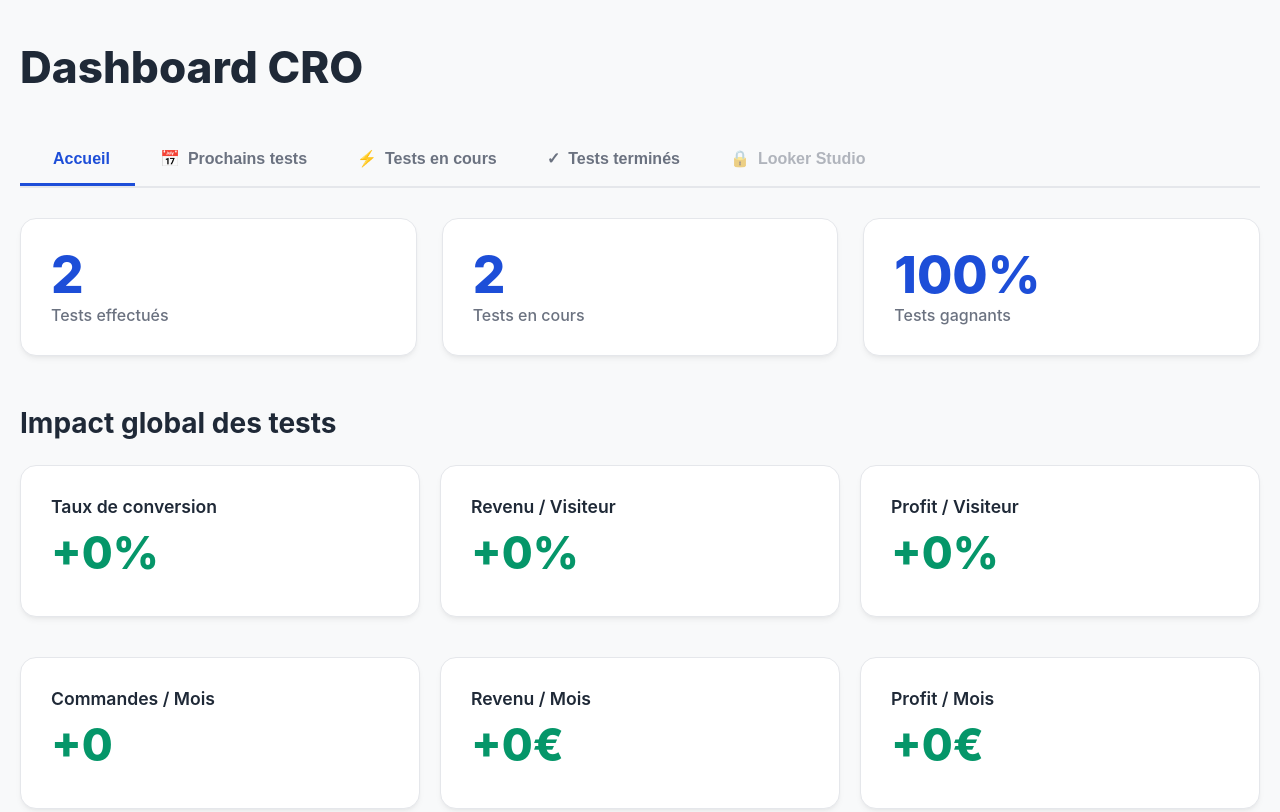
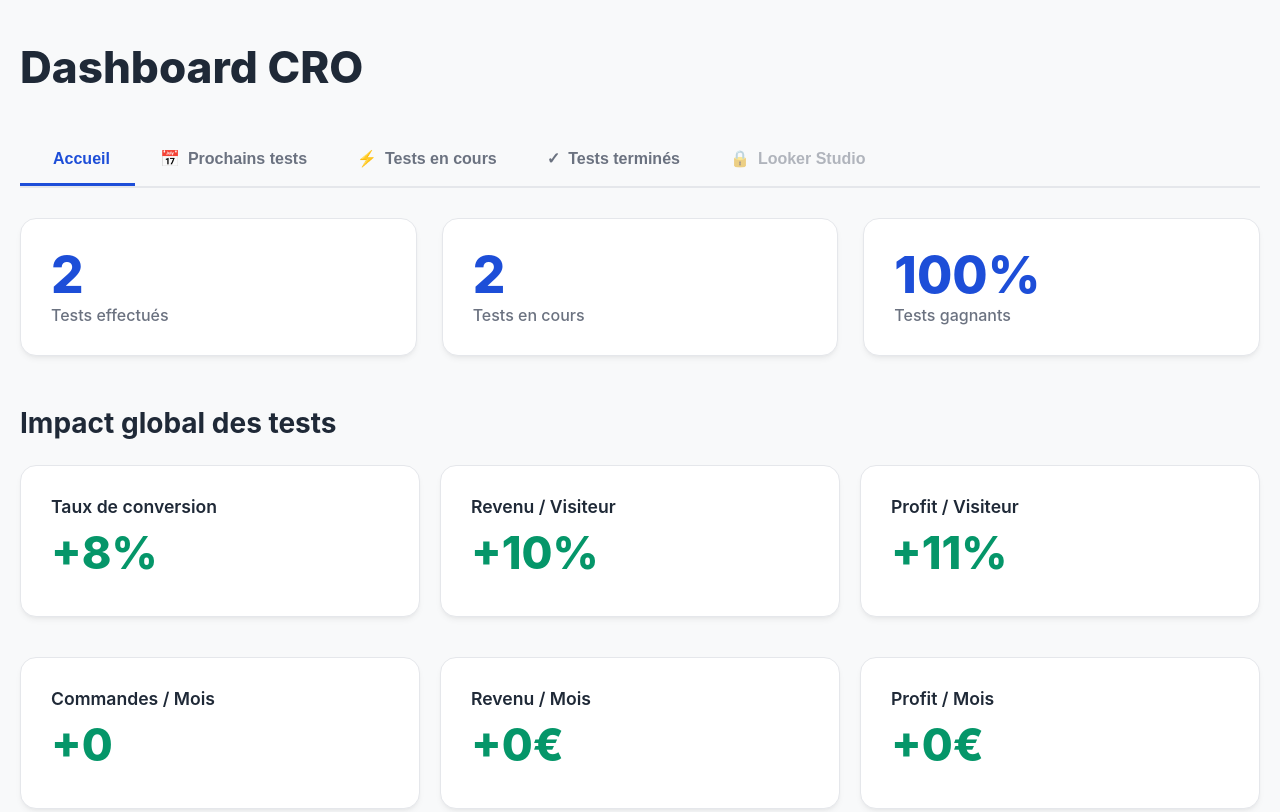
Before and after one commit to martinprovost/dashboard-cro-jm, a plain HTML site: page index.html in a window 1280 px wide. Shown: the top 812 px of the page. Drawn offline with Linux system fonts and the light colour scheme.

Commit message:
Update index.html
Ajout calcul automatique cards impact accueil

```diff
--- a/index.html
+++ b/index.html
@@ -1132,10 +1132,85 @@ async function updateHomeKPIs() {
     }
 }
 
+// Fonction pour extraire la valeur numérique d'une string (ex: "+10%" -> 10)
+function extractNumericValue(value) {
+    if (!value || value === '' || value === 'En attente' || value === 'null') return null;
+    // Enlever le "+" ou "-" et le "%", puis convertir en nombre
+    const numStr = value.replace(/[+%]/g, '');
+    const num = parseFloat(numStr);
+    return isNaN(num) ? null : num;
+}
+
+// Fonction pour mettre à jour les KPIs d'impact global
+async function updateImpactKPIs() {
+    try {
+        const response = await fetch('data/tests-termines.json');
+        const terminesData = await response.json();
+
+        if (terminesData.length === 0) {
+            // Aucun test terminé, on laisse les valeurs à 0
+            return;
+        }
+
+        // Variables pour calculer les moyennes
+        let totalConversion = 0;
+        let countConversion = 0;
+
+        let totalRevenu = 0;
+        let countRevenu = 0;
+
+        let totalProfit = 0;
+        let countProfit = 0;
+
+        // Parcourir tous les tests terminés
+        terminesData.forEach(test => {
+            // Conversion
+            const conversionValue = extractNumericValue(test.conversionRate);
+            if (conversionValue !== null) {
+                totalConversion += conversionValue;
+                countConversion++;
+            }
+
+            // Revenu/Visiteur
+            const revenuValue = extractNumericValue(test.revenuePerVisitor);
+            if (revenuValue !== null) {
+                totalRevenu += revenuValue;
+                countRevenu++;
+            }
+
+            // Profit/Visiteur
+            const profitValue = extractNumericValue(test.profitPerVisitor);
+            if (profitValue !== null) {
+                totalProfit += profitValue;
+                countProfit++;
+            }
+        });
+
+        // Calculer les moyennes
+        const avgConversion = countConversion > 0 ? Math.round(totalConversion / countConversion) : 0;
+        const avgRevenu = countRevenu > 0 ? Math.round(totalRevenu / countRevenu) : 0;
+        const avgProfit = countProfit > 0 ? Math.round(totalProfit / countProfit) : 0;
+
+        // Mettre à jour les valeurs dans le DOM
+        document.querySelector('.impact-cards-grid .impact-card:nth-child(1) .impact-main-value').textContent =
+            avgConversion > 0 ? `+${avgConversion}%` : '+0%';
+
+        document.querySelector('.impact-cards-grid .impact-card:nth-child(2) .impact-main-value').textContent =
+            avgRevenu > 0 ? `+${avgRevenu}%` : '+0%';
+
+        document.querySelector('.impact-cards-grid .impact-card:nth-child(3) .impact-main-value').textContent =
+            avgProfit > 0 ? `+${avgProfit}%` : '+0%';
+
+    } catch (error) {
+        console.error('Erreur lors de la mise à jour des KPIs d\'impact:', error);
+    }
+}
+
 // Charger les tests au chargement de la page
 document.addEventListener('DOMContentLoaded', function() {
     // Mettre à jour les KPIs d'abord
     updateHomeKPIs();
+    updateImpactKPIs();
 
     // Puis charger les tests
     loadTestsPrevus();
```
